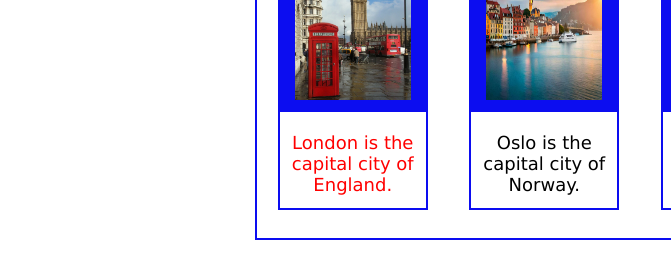
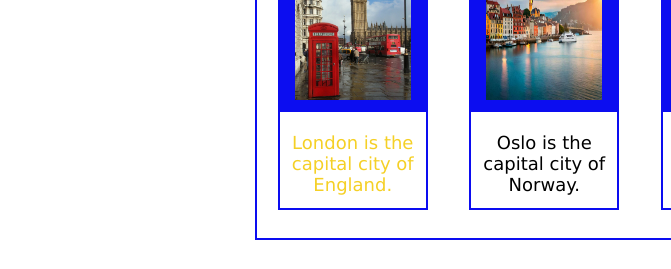
Before and after one commit to panupongjj/AT1-WEB, a plain HTML site: page index.html in a window 1280 px wide. In both pictures the pointer is over the element "London is the capital city of England.". Shown: the part 263-532 px from the top of the page, 0-671 px from the left. Drawn offline with Linux system fonts and the light colour scheme.

Commit message:
change hover colour

```diff
--- a/css/styles.css
+++ b/css/styles.css
@@ -103,7 +103,7 @@ footer{
 }
 
 #p-text:hover {
-    color: red;
+    color: #F5D026;
 }
 
 .div-img{
```
